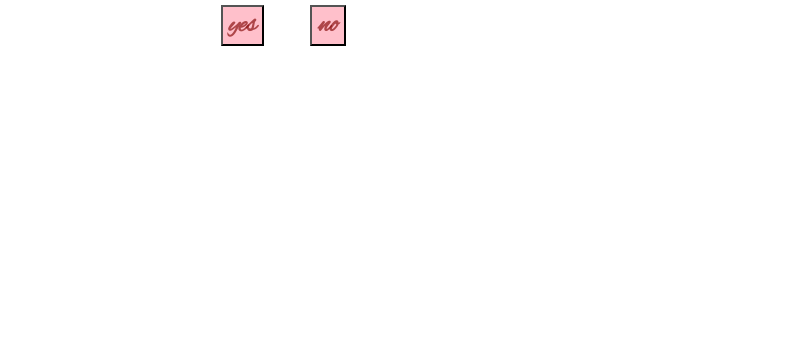
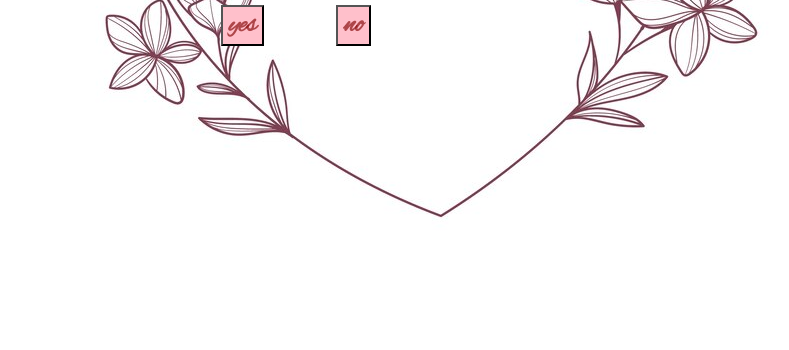
Before and after one commit to MakeBloodborne2/Secret-Project, a plain HTML site: page index.html in a window 1280 px wide. Shown: the part 450-800 px from the top of the page, without its empty margins (368-1157 px from the left). Drawn offline with Linux system fonts and the light colour scheme.

Commit message:
Changed an SVG to an jpg

```diff
--- a/index.html
+++ b/index.html
@@ -11,7 +11,7 @@
 
 </head>
 <body><div class="container-1"></div>
-    <div class="heart"><img src="/Downloads/22109786_6550855.svg"></div>
+    <div class="heart"><img src="./imgs/hand-drawn-hearts-border-frame_23-2149248105.jpg"></div>
 
 
 <div class="question"><h1>Will you be my Valentine?</h1></div>
--- a/style.css
+++ b/style.css
@@ -25,7 +25,7 @@ button{
 }
 .button-2{
     position: absolute;
-    left: 53%;
+    left: 55%;
     bottom: 38%;
 }
 .question{
@@ -37,7 +37,7 @@ button{
         text-align: center;
         position: absolute;
         bottom: 41%;
-        left: 45%;
+        left: 46%;
 
 }
 .heart{
```
